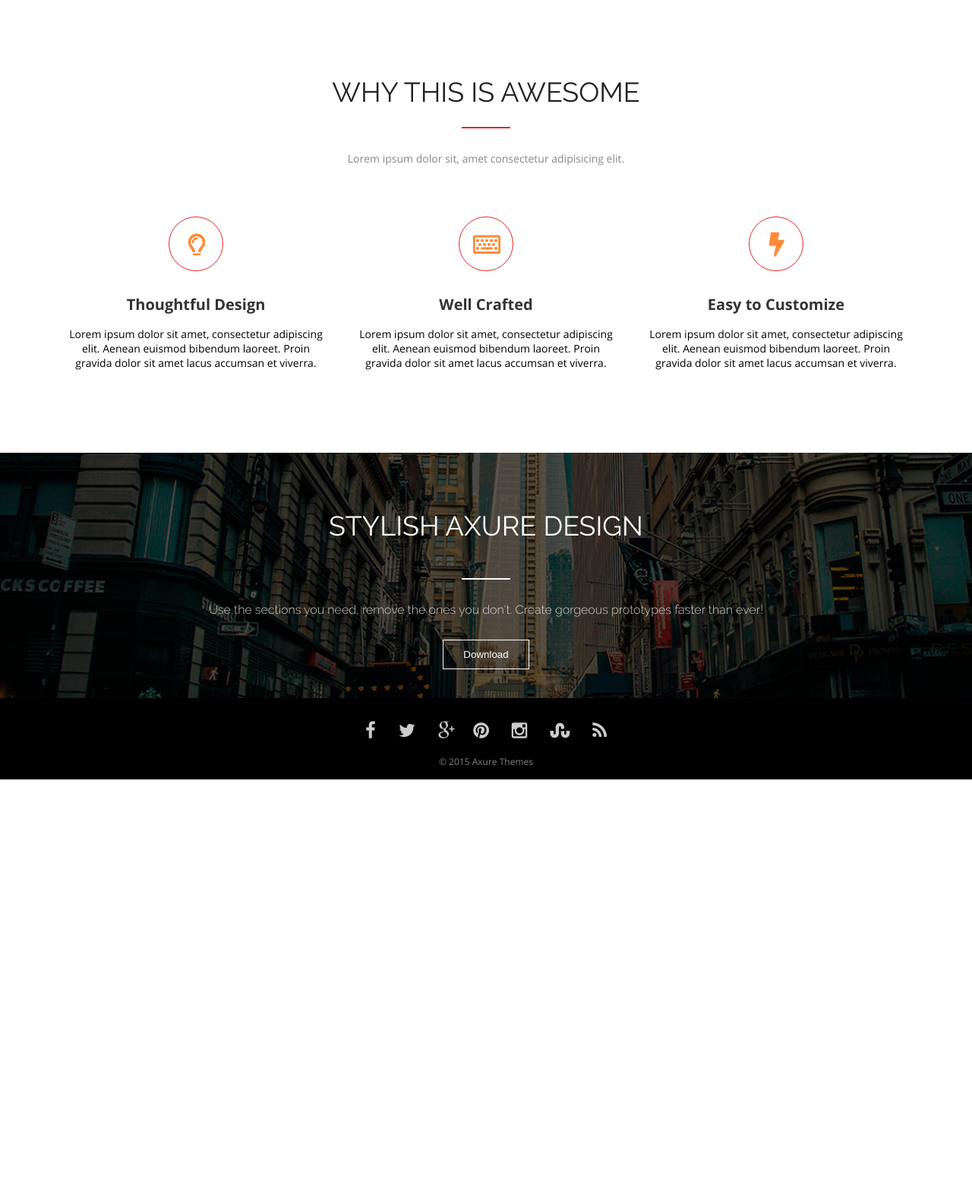
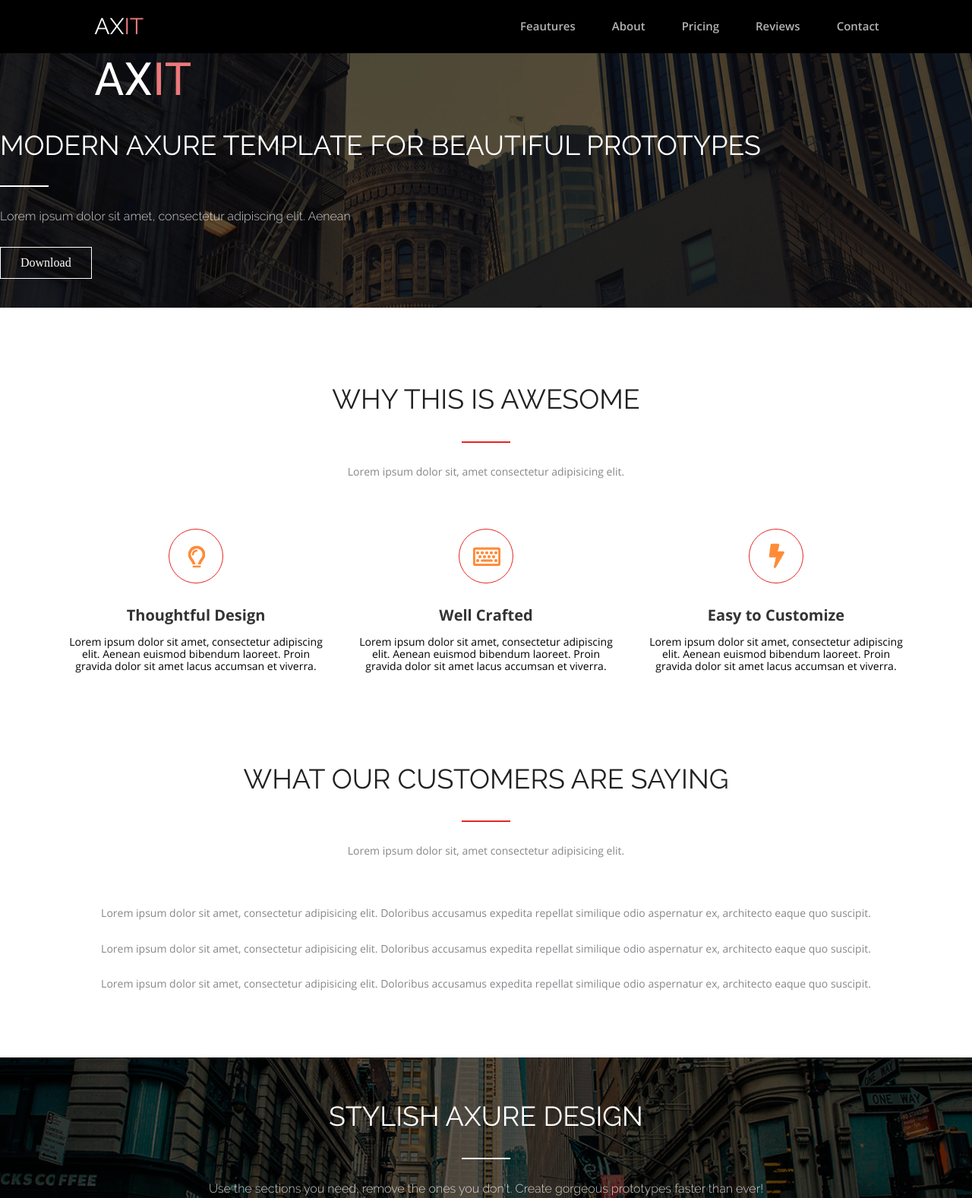
Before and after one commit to nbruyok/teachmeskills-first-project, a plain HTML site: page index.html in a window 1280 px wide. Shown: the top 1577 px of the page at 76% size. Before the commit the page ends 1026 px from the top, so only its background shows below. Drawn offline with Linux system fonts and the light colour scheme.

Commit message:
add header and some sections, refactor text styles

```diff
--- a/styles/style.css
+++ b/css/style.css
@@ -1,54 +1,84 @@
-@font-face {
-  font-family: OpenSansBold;
-  src: url(../fonts/Open_Sans/OpenSans-Bold.ttf);
-}
-@font-face {
-  font-family: OpenSansRegular;
-  src: url(../fonts/Open_Sans/OpenSans-Regular.ttf);
-}
-@font-face {
-  font-family: RalewayRegular;
-  src: url(../fonts/Raleway/Raleway-Regular.ttf);
-}
-@font-face {
-  font-family: RalewayLight;
-  src: url(../fonts/Raleway/Raleway-Light.ttf);
+.header {
+  position: fixed;
+  width: 100%;
+  top: 0;
+  right: 0;
+  height: 70px;
+  display: flex;
+  justify-content: space-between;
+  align-items: center;
+  background-color: black;
 }
 
-body {
-  margin: 0;
+.header-logo {
+  font-family: "RalewayRegular";
+  text-transform: uppercase;
+  font-size: 30px;
+  color: #ffffff;
+  margin-left: 9.7%;
 }
 
+.header-logo-red-part {
+  color: #ec7979;
+}
+
+.header-menu {
+  margin: 0 9.55% 0 0;
+}
+.header-bottom-menu {
+  list-style-type: none;
+  display: flex;
+  margin: 0;
+  padding: 0;
+}
+
+.header-menu-link {
+  text-decoration: none;
+  font-family: "OpenSansSemiBold";
+  text-transform: capitalize;
+  font-size: 15px;
+  color: rgba(255, 255, 255, 0.7);
+  display: flex;
+}
+.header-menu-link:hover {
+  color: #ec7979;
+}
+
+.header ul li {
+  margin-right: 48px;
+}
+
+.header ul li:last-child {
+  margin-right: 0;
+}
+
+/* HERO */
+
+.hero {
+  margin-top: 70px;
+  background: url(/images/building-hero.png) rgba(0, 0, 0, 0.65);
+  background-size: cover;
+  background-blend-mode: multiply;
+}
+.hero-logo {
+  font-family: "RobotoRegular";
+  text-transform: uppercase;
+  font-size: 60px;
+  color: #ffffff;
+  margin-left: 9.7%;
+}
+
+.hero .title-white {
+  margin: 32px 0;
+}
+
+/* AWESOME */
 .text-block {
   display: flex;
   flex-direction: column;
   align-items: center;
   margin-top: 100px;
   margin-bottom: 36px;
-}
-
-.title {
-  font-family: "RalewayRegular";
-  text-transform: uppercase;
-  font-size: 36px;
-  font-weight: normal;
-  color: #212121;
-  margin: 0 0 25px;
-}
-
-.line-red {
-  width: 64px;
-  height: 2px;
-  border-width: 0;
-  background-color: #e72424;
-  margin: 0;
-}
-
-.subtitle {
-  font-family: "OpenSansRegular";
-  font-size: 14px;
-  color: #86878b;
-  margin: 30px 0 0;
 }
 
 .block-items {
@@ -66,9 +96,11 @@ body {
   flex-direction: column;
   align-items: center;
   text-align: center;
-  margin: 31px 16px 0;
+  margin: 31px 32px 0 0;
 }
-
+.item:last-child {
+  margin-right: 0;
+}
 .item-image {
   border-radius: 50%;
   border: 1px solid #e72424;
@@ -88,10 +120,22 @@ body {
 }
 
 .item-subtitle {
-  font-family: "OpenSansRegular";
-  font-size: 14px;
   color: #000000;
   margin: 0 0 20px;
+}
+
+/* customer section */
+.customer-block-item .subtitle {
+  margin: 0;
+}
+.customer-block-item {
+  width: 100%;
+  display: flex;
+  justify-content: center;
+  flex-flow: row wrap;
+  margin-bottom: 89px;
+}
+.customer-item {
 }
 
 .text-block-background-image {
@@ -103,22 +147,8 @@ body {
   background-blend-mode: multiply;
 }
 
-.title-white {
-  font-family: "RalewayRegular";
-  text-transform: uppercase;
-  font-size: 36px;
-  font-weight: normal;
-  color: #ffffff;
-  margin-top: 75px;
-  margin-bottom: 48px;
-}
-
-.line-white {
-  width: 64px;
-  height: 2px;
-  border-width: 0;
-  background-color: #ffffff;
-  margin: 0;
+.text-block-background-image .title-white {
+  margin-top: 57px;
 }
 
 .subtitle-white {
@@ -137,10 +167,10 @@ body {
 }
 
 .button-white:hover {
-  background-color: rgb(179, 175, 175);
+  background-color: #ec7979;
   transition-duration: 0.5s;
   color: black;
-  border: 1px solid wheat;
+  border: 1px solid #ec7979;
 }
 
 .footer {
--- /dev/null
+++ b/css/text.css
@@ -0,0 +1,66 @@
+@font-face {
+  font-family: OpenSansBold;
+  src: url(../fonts/Open_Sans/OpenSans-Bold.ttf);
+}
+@font-face {
+  font-family: OpenSansRegular;
+  src: url(../fonts/Open_Sans/OpenSans-Regular.ttf);
+}
+@font-face {
+  font-family: OpenSansSemiBold;
+  src: url(../fonts/Open_Sans/OpenSans-SemiBold.ttf);
+}
+@font-face {
+  font-family: RalewayRegular;
+  src: url(../fonts/Raleway/Raleway-Regular.ttf);
+}
+@font-face {
+  font-family: RalewayLight;
+  src: url(../fonts/Raleway/Raleway-Light.ttf);
+}
+@font-face {
+  font-family: RobotoRegular;
+  src: url(../fonts/Roboto/Roboto-Regular.ttf);
+}
+
+h2 {
+  font-family: "RalewayRegular";
+  text-transform: uppercase;
+  font-size: 36px;
+  font-weight: normal;
+  margin: 0 0 34px;
+}
+
+.title-white {
+  color: #ffffff;
+}
+
+.title-black {
+  color: #212121;
+}
+
+.line-red {
+  width: 64px;
+  height: 2px;
+  border-width: 0;
+  background-color: #e72424;
+  margin: 0;
+}
+
+.line-white {
+    width: 64px;
+    height: 2px;
+    border-width: 0;
+    background-color: #ffffff;
+    margin: 0;
+  }
+
+p {
+  font-family: "OpenSansRegular";
+  font-size: 14px;
+}
+
+p.text-gray {
+  color: #86878b;
+  margin: 30px 0 0;
+}
--- a/index.html
+++ b/index.html
@@ -5,17 +5,66 @@
     <meta http-equiv="X-UA-Compatible" content="IE=edge" />
     <meta name="viewport" content="width=device-width, initial-scale=1.0" />
     <link rel="preconnect" href="https://fonts.gstatic.com" />
-    <link rel="stylesheet" href="./styles/style.css" />
+    <link rel="stylesheet" type="text/css" href="./css/normalize.css" />
+    <link rel="stylesheet" href="./css/style.css" />
+    <link rel="stylesheet" href="./css/text.css" />
     <title>Document</title>
   </head>
 
   <body>
+    <header>
+      <div class="header">
+        <div class="header-logo">
+          <span>ax<span class="header-logo-red-part">it</span></span>
+        </div>
+
+        <nav class="header-menu">
+          <ul class="header-bottom-menu">
+            <li>
+              <a class="header-menu-link" href="">feautures</a>
+            </li>
+            <li>
+              <a class="header-menu-link" href="">about</a>
+            </li>
+            <li>
+              <a class="header-menu-link" href="">pricing</a>
+            </li>
+            <li>
+              <a class="header-menu-link" href="">reviews</a>
+            </li>
+            <li>
+              <a class="header-menu-link" href="">contact</a>
+            </li>
+          </ul>
+        </nav>
+      </div>
+    </header>
+
     <main>
+      <section class="hero">
+        <div class="hero-logo">
+          <span>ax<span class="header-logo-red-part">it</span></span>
+        </div>
+
+        <div class="hero-text">
+          <h2 class="title-white">
+            modern axure template for beautiful prototypes
+          </h2>
+          <hr class="line-white" />
+          <p class="subtitle-white">
+            Lorem ipsum dolor sit amet, consectetur adipiscing elit. Aenean
+          </p>
+          <button class="button-white">Download</button>
+        </div>
+
+        <div class="contact-form"></div>
+      </section>
+
       <section>
         <div class="text-block">
-          <h2 class="title">why this is awesome</h2>
+          <h2 class="title-black">why this is awesome</h2>
           <hr class="line-red" />
-          <p class="subtitle">
+          <p class="text-gray">
             Lorem ipsum dolor sit, amet consectetur adipisicing elit.
           </p>
         </div>
@@ -57,15 +106,50 @@
       </section>
 
       <section>
-        <div class="text-block-background-image">
-          <h2 class="title-white">stylish axure design</h2>
-          <hr class="line-white" />
-          <p class="subtitle-white">
-            Use the sections you need, remove the ones you don't. Create
-            gorgeous prototypes faster than ever!
-          </p>
-          <button class="button-white">Download</button>
+        <div class="customer-block">
+          <div class="text-block">
+            <h2 class="title-black">what our customers are saying</h2>
+            <hr class="line-red" />
+            <p class="text-gray">
+              Lorem ipsum dolor sit, amet consectetur adipisicing elit.
+            </p>
+          </div>
+
+          <div class="customer-block-item">
+            <div class="customer-item">
+              <p class="text-gray">
+                Lorem ipsum dolor sit amet, consectetur adipisicing elit.
+                Doloribus accusamus expedita repellat similique odio aspernatur
+                ex, architecto eaque quo suscipit.
+              </p>
+            </div>
+
+            <div class="customer-item">
+              <p class="text-gray">
+                Lorem ipsum dolor sit amet, consectetur adipisicing elit.
+                Doloribus accusamus expedita repellat similique odio aspernatur
+                ex, architecto eaque quo suscipit.
+              </p>
+            </div>
+            <div class="customer-item">
+              <p class="text-gray">
+                Lorem ipsum dolor sit amet, consectetur adipisicing elit.
+                Doloribus accusamus expedita repellat similique odio aspernatur
+                ex, architecto eaque quo suscipit.
+              </p>
+            </div>
+          </div>
         </div>
+      </section>
+
+      <section class="text-block-background-image">
+        <h2 class="title-white">stylish axure design</h2>
+        <hr class="line-white" />
+        <p class="subtitle-white">
+          Use the sections you need, remove the ones you don't. Create gorgeous
+          prototypes faster than ever!
+        </p>
+        <button class="button-white">Download</button>
       </section>
     </main>
 
```
Also changed, not shown: css/normalize.css (added), images/building-hero.png (added).
